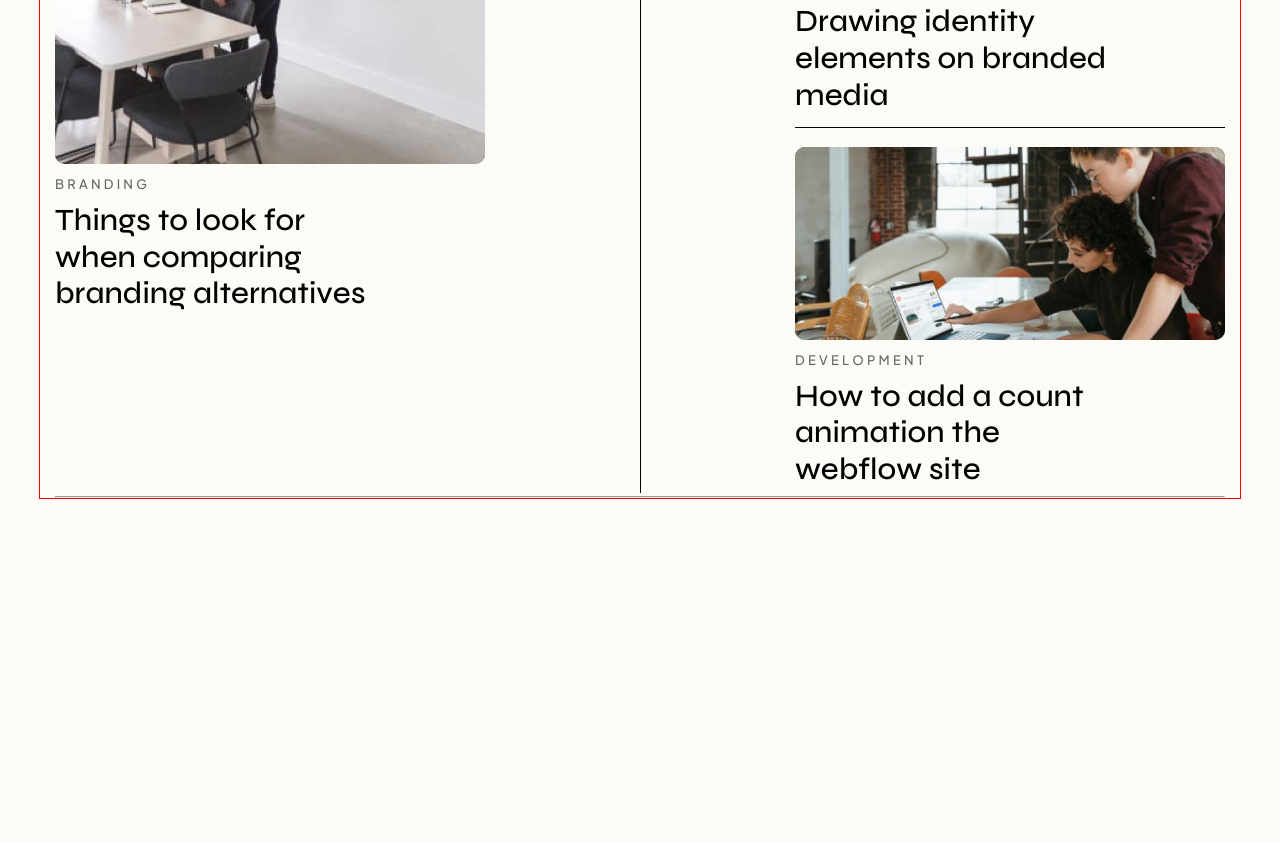
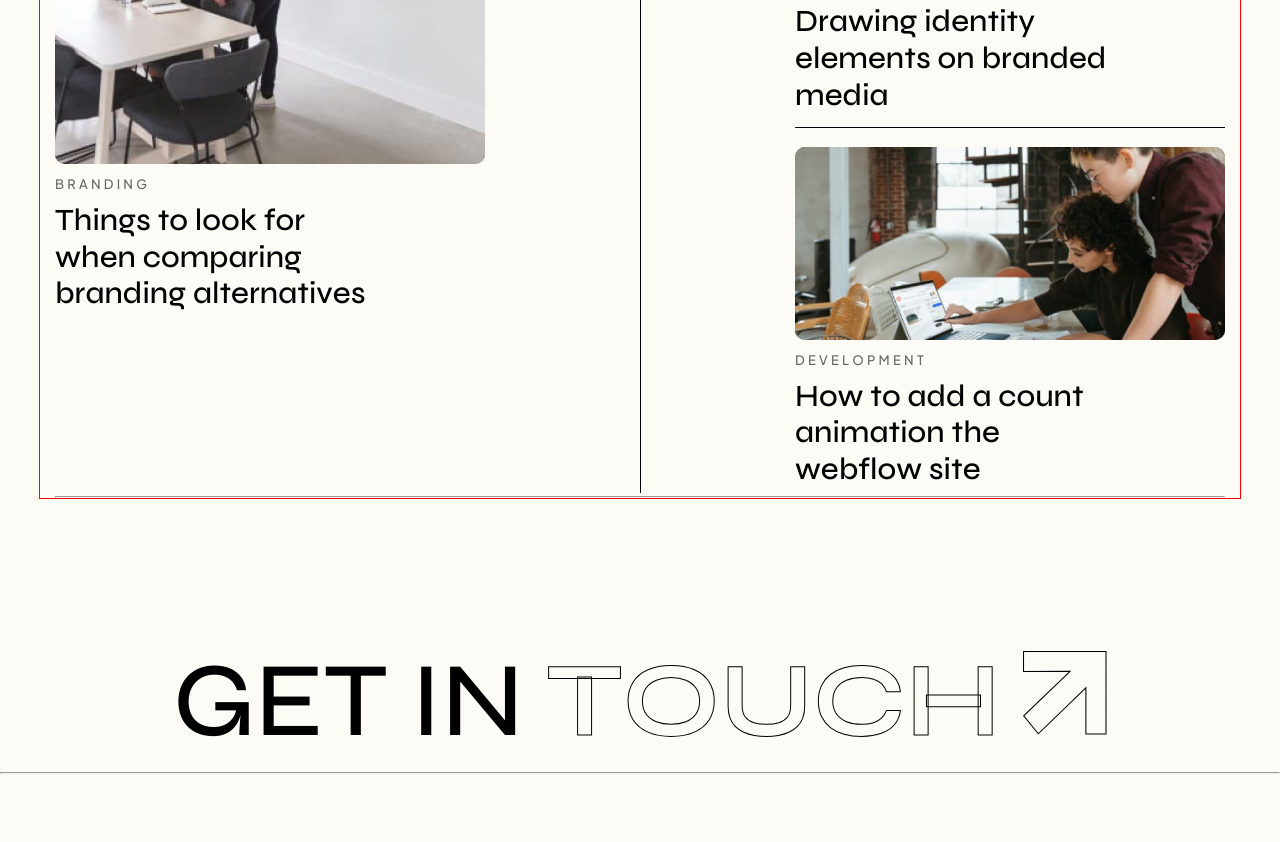
Before and after one commit to Larukhina-Tatiana/Bino, a website: page app/index.html in a window 1280 px wide. Shown: the part 5193-6035 px from the top of the page. Before the commit the page ends 5772 px from the top, so only its background shows below. Drawn offline with nearby package versions, Linux system fonts and the light colour scheme.

Commit message:
адаптирован touch

```diff
--- a/app/index.html
+++ b/app/index.html
@@ -608,7 +608,7 @@
                 </div>
             </section>
 
-            <!-- <div class="touch">
+            <div class="touch">
                 <button class="touch__btn">
                     GET IN
                     <span>TOUCH</span>
@@ -619,7 +619,7 @@
                     </svg>
                 </button>
                 <hr>
-                </div> -->
+            </div>
 
 
 
--- a/app/scss/components/_blog.scss
+++ b/app/scss/components/_blog.scss
@@ -93,9 +93,10 @@
   @media screen and (width < 917px) {
 
     &__posts {
+      width: 100%;
+      flex-direction: column;
+      align-items: center;
       margin-top: 30px;
-      justify-content: center;
-      width: 100%;
 
       &-item--mr {
         margin-right: 0;
--- a/app/scss/components/_touch.scss
+++ b/app/scss/components/_touch.scss
@@ -8,12 +8,18 @@
     @extend %syne-500;
     color: #000;
     font-size: 6.25rem; // 100px;
+    font-size:  calc(40px + (100 - 40) * ((100vw - 300px)/ 900));
 
     & span {
       @extend %syne-700;
-      font-size: 6.25rem; // 100px;
+      font-size:  calc(40px + (100 - 40) * ((100vw - 300px)/ 900));
       -webkit-text-stroke: 1px var(--black);
       color: transparent;
     }
+
+    & svg {
+      width: calc(40px + (80 - 40) * ((100vw - 300px)/ 900));
+      height: calc(40px + (80 - 40) * ((100vw - 300px)/ 900));
+    }
   }
 }
```
Also changed, not shown: app/css/style.min.css. Lines whose indentation alone changed are shown as unchanged.
